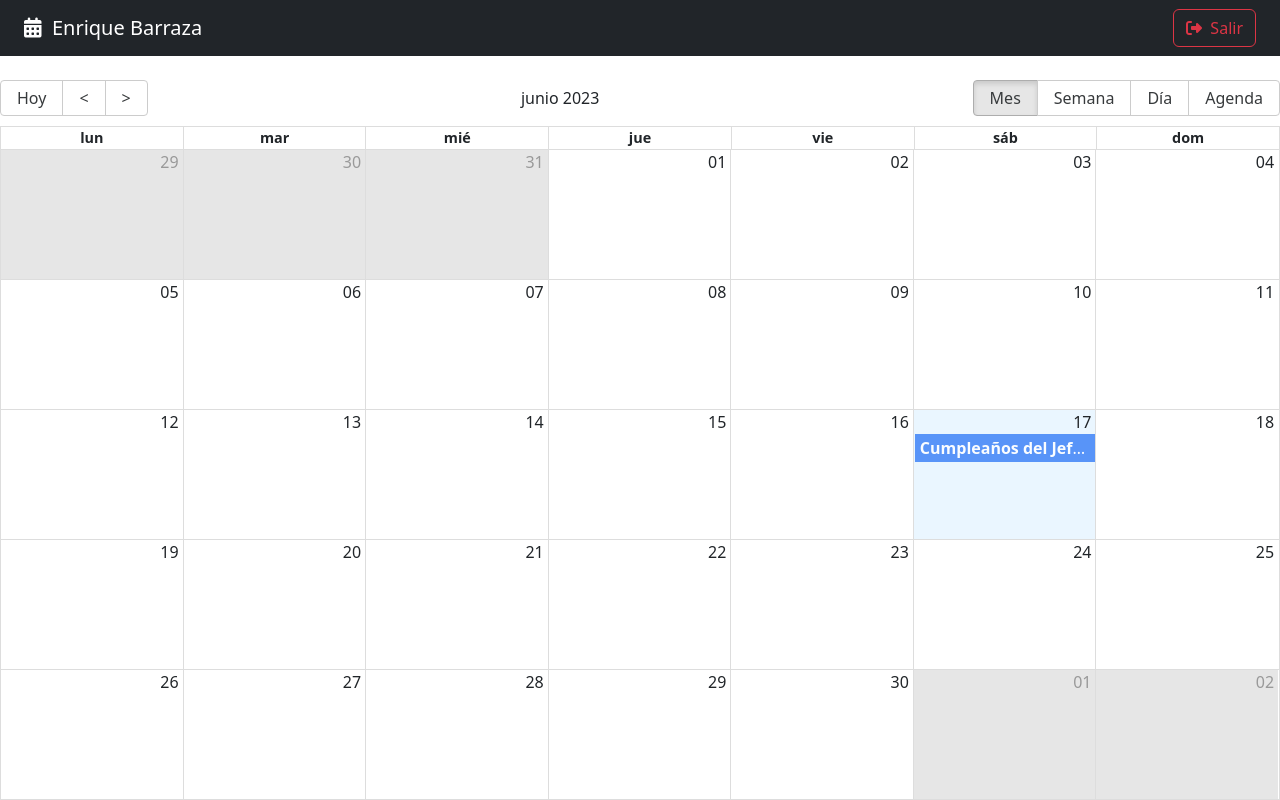
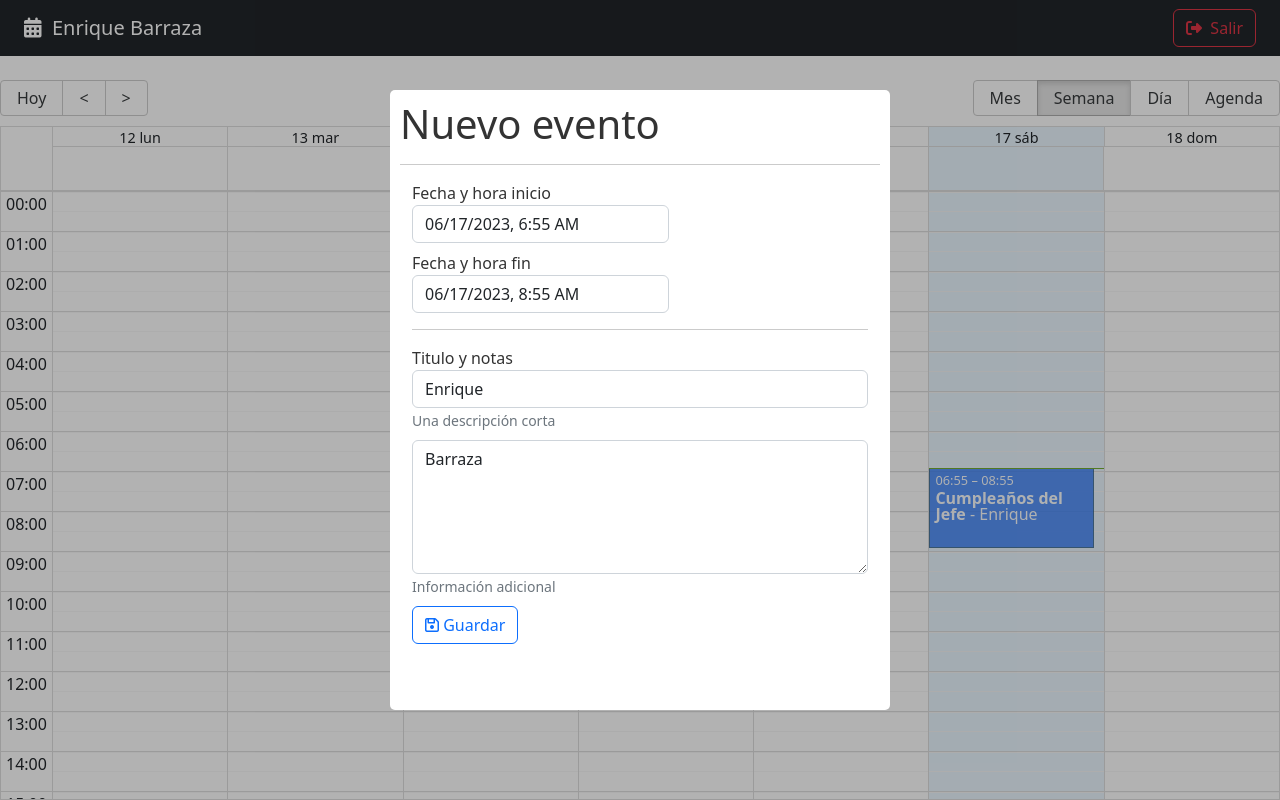
Before and after one commit to DARKSPACE98/CalendarApp, a React (Vite) app: page / in a window 1280 px wide. Built offline with nearby package versions, Linux system fonts and the light colour scheme.

Commit message:
Se agrega modal para mostrar un nuevo evento y eventos de click

```diff
--- a/package.json
+++ b/package.json
@@ -14,7 +14,9 @@
     "match-sorter": "^6.3.1",
     "react": "^18.2.0",
     "react-big-calendar": "^1.8.1",
+    "react-datepicker": "^4.14.1",
     "react-dom": "^18.2.0",
+    "react-modal": "^3.16.1",
     "react-router-dom": "^6.13.0",
     "sort-by": "^1.2.0"
   },
--- /dev/null
+++ b/src/calendar/components/CalendarModal.jsx
@@ -0,0 +1,130 @@
+import { addHours } from 'date-fns';
+import { useState } from 'react';
+
+import Modal from 'react-modal';
+import DatePicker from "react-datepicker";
+
+import "react-datepicker/dist/react-datepicker.css";
+
+const customStyles = {
+    content: {
+      top: '50%',
+      left: '50%',
+      right: 'auto',
+      bottom: 'auto',
+      marginRight: '-50%',
+      transform: 'translate(-50%, -50%)',
+    },
+  };
+
+  Modal.setAppElement('#root');
+
+export const CalendarModal = () => {
+
+  const [isOpen, setIsOpen] = useState(true);
+
+  const [formValues, setFormValues] = useState({
+    title: 'Enrique',
+    notes: 'Barraza',
+    start: new Date(),
+    end: addHours( new Date(), 2),
+
+  });
+
+  const onInputChange = ({target}) => {
+    setFormValues({
+        ...formValues,
+        [target.name]: target.value
+    })
+
+  }
+
+  const onDateChange = (event, changing) => {
+    setFormValues({
+        ...formValues,
+        [changing]: event
+    })
+
+  }
+
+  const onCloseModal = () => {
+    console.log('cerrando modal')
+    setIsOpen(false);
+  }
+
+  return (
+    <Modal
+        isOpen={ isOpen }
+        onRequestClose={ onCloseModal }
+        style={customStyles}
+        className="modal"
+        overlayClassName="modal-fondo"
+        closeTimeoutMS={ 200 }
+    >
+        <h1> Nuevo evento </h1>
+        <hr />
+        <form className="container">
+
+            <div className="form-group mb-2">
+                <label>Fecha y hora inicio</label>
+                <br />
+                <DatePicker
+                    selected={formValues.start}
+                    onChange={ (event) => onDateChange(event, 'start') }
+                    className="form-control"
+                    dateFormat="Pp"
+              />
+            </div>
+
+            <div className="form-group mb-2">
+                <label>Fecha y hora fin</label>
+                <br />
+                <DatePicker
+                    minDate={ formValues.start }
+                    selected={formValues.end}
+                    onChange={ (event) => onDateChange(event, 'end') }
+                    className="form-control"
+                    dateFormat="Pp"
+                />
+            </div>
+
+            <hr />
+            <div className="form-group mb-2">
+                <label>Titulo y notas</label>
+                <input
+                    type="text"
+                    className="form-control"
+                    placeholder="Título del evento"
+                    name="title"
+                    autoComplete="off"
+                    value={formValues.title}
+                    onChange={ onInputChange }
+               />
+                <small id="emailHelp" className="form-text text-muted">Una descripción corta</small>
+            </div>
+
+            <div className="form-group mb-2">
+                <textarea
+                    type="text"
+                    className="form-control"
+                    placeholder="Notas"
+                    rows="5"
+                    name="notes"
+                    value={ formValues.notes }
+                    onChange={onInputChange}
+                ></textarea>
+                <small id="emailHelp" className="form-text text-muted">Información adicional</small>
+            </div>
+
+            <button
+                type="submit"
+                className="btn btn-outline-primary btn-block"
+            >
+                <i className="far fa-save"></i>
+                <span> Guardar</span>
+            </button>
+
+        </form>
+    </Modal>
+  )
+}
--- a/src/calendar/index.js
+++ b/src/calendar/index.js
@@ -1,4 +1,5 @@
 
 export * from './pages/CalendarPage';
 export * from './components/Navbar';
-export * from './components/CalendarEvent'
+export * from './components/CalendarEvent';
+export * from './components/CalendarModal';
--- a/src/calendar/pages/CalendarPage.jsx
+++ b/src/calendar/pages/CalendarPage.jsx
@@ -1,9 +1,12 @@
-import { CalendarEvent, Navbar } from "../"
+import { CalendarEvent, CalendarModal, Navbar } from "../"
 import { Calendar } from 'react-big-calendar'
 import 'react-big-calendar/lib/css/react-big-calendar.css';
 
 import { addHours } from "date-fns"
 import { getMessagesES, localizer } from "../../helpers";
+import { useState } from "react";
+
+
 
 const events = [{
   title: 'Cumpleaños del Jefe',
@@ -18,6 +21,8 @@
 }]
 
 export const CalendarPage = () => {
+
+  const [lastView, setLastView] = useState(localStorage.getItem('lastView') || 'week')
 
   const eventStyleGetter = ( event, start, end, isSelected ) => {
 
@@ -34,6 +39,18 @@
 
   }
 
+  const onDoubleClick = (event) => {
+    console.log({doubleClick: event})
+  }
+  const onSelect = (event) => {
+    console.log({click: event})
+  }
+
+  const onViewChange = (event) =>{
+    localStorage.setItem('lastView', event);
+    setLastView( event );
+  }
+
   return (
     <>
       <Navbar />
@@ -42,6 +59,7 @@
       culture='es'
       localizer={localizer}
       events={ events }
+      defaultView={ lastView }
       startAccessor="start"
       endAccessor="end"
       style={{ height: 'calc( 100vh - 80px )' }}
@@ -52,7 +70,13 @@
           event: CalendarEvent
         }
       }
+
+      onDoubleClickEvent={ onDoubleClick }
+      onSelectEvent={ onSelect }
+      onView={ onViewChange }
    />
+
+     <CalendarModal />
 
     </>
   )
--- a/src/styles.css
+++ b/src/styles.css
@@ -1,70 +1,40 @@
-/* :root {
-    font-family: Inter, Avenir, Helvetica, Arial, sans-serif;
-    font-size: 16px;
-    line-height: 24px;
-    font-weight: 400;
-
-    color-scheme: light dark;
-    color: rgba(255, 255, 255, 0.87);
-    background-color: #242424;
-
-    font-synthesis: none;
-    text-rendering: optimizeLegibility;
-    -webkit-font-smoothing: antialiased;
-    -moz-osx-font-smoothing: grayscale;
-    -webkit-text-size-adjust: 100%;
+/* Modal */
+.ReactModalPortal > div{
+  opacity: 0;
 }
 
-  a {
-    font-weight: 500;
-    color: #646cff;
-    text-decoration: inherit;
-  }
-  a:hover {
-    color: #535bf2;
+.ReactModalPortal .ReactModal__Overlay {
+  align-items: center;
+  display: flex;
+  justify-content: center;
+  transition: opacity .2s ease-in-out;
+  z-index: 999;
 }
 
-  body {
-    margin: 0;
-    display: flex;
-    place-items: center;
-    min-width: 320px;
-    min-height: 100vh;
+.modal-fondo {
+  background-color: rgba(0, 0, 0, 0.3);
+  bottom: 0;
+  left: 0;
+  right: 0;
+  top: 0;
+  position: fixed;
 }
 
-  h1 {
-    font-size: 3.2em;
-    line-height: 1.1;
+.ReactModalPortal .ReactModal__Overlay--after-open {
+  opacity: 1;
 }
 
-  button {
-    border-radius: 8px;
-    border: 1px solid transparent;
-    padding: 0.6em 1.2em;
-    font-size: 1em;
-    font-weight: 500;
-    font-family: inherit;
-    background-color: #1a1a1a;
-    cursor: pointer;
-    transition: border-color 0.25s;
-  }
-  button:hover {
-    border-color: #646cff;
-  }
-  button:focus,
-  button:focus-visible {
-    outline: 4px auto -webkit-focus-ring-color;
+.ReactModalPortal .ReactModal__Overlay--before-close {
+  opacity: 0;
 }
 
-  @media (prefers-color-scheme: light) {
-    :root {
-      color: #213547;
-      background-color: #ffffff;
+.modal {
+  background: white;
+  border-radius: 5px;
+  color: rgb(51, 51, 51);
+  display: inline;
+  max-height: 620px;
+  max-width: 500px;
+  outline: none;
+  padding: 10px;
 }
-    a:hover {
-      color: #747bff;
-    }
-    button {
-      background-color: #f9f9f9;
-    }
-  } */
```
Also changed, not shown: 1 other file (tests, documents, lock files or other folders). Lines whose indentation alone changed are shown as unchanged.
